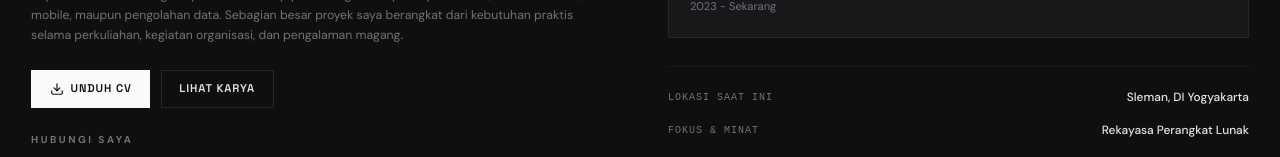
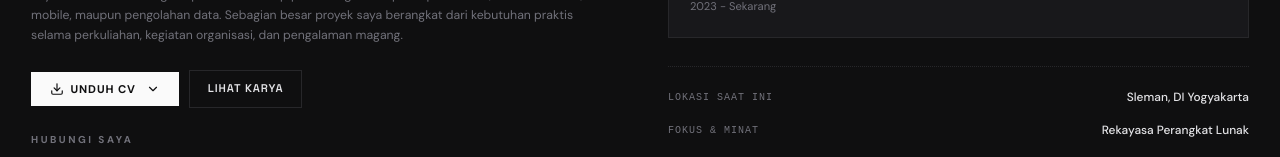
Before and after one commit to Dhani2612/website-portofolio, a React (Vite) app: page / in a window 1280 px wide. Shown: the part 257-414 px from the top of the page. Built offline with nearby package versions, Linux system fonts and the light colour scheme; no server answers.

Commit message:
feat: add bilingual CV download dropdown with ID and EN options

```diff
--- a/src/components/Hero.css
+++ b/src/components/Hero.css
@@ -67,19 +67,129 @@
 @media (min-width: 480px) {
   .hero-actions {
     flex-direction: row;
+    align-items: center;
   }
 }
 
 @media (min-width: 768px) {
   .hero-actions {
     flex-direction: column;
+    align-items: stretch;
   }
 }
 
 @media (min-width: 1024px) {
   .hero-actions {
     flex-direction: row;
+    align-items: center;
   }
+}
+
+/* CV Dropdown */
+.cv-dropdown-wrapper {
+  position: relative;
+  display: inline-block;
+}
+
+.cv-dropdown-toggle {
+  width: 100%;
+  display: inline-flex;
+  align-items: center;
+  justify-content: center;
+  gap: 0.5rem;
+  font-family: inherit;
+  cursor: pointer;
+}
+
+.cv-dropdown-toggle .chevron-icon {
+  margin-left: 0.25rem;
+  transition: transform var(--transition-speed) ease;
+}
+
+.cv-dropdown-toggle .chevron-icon.open {
+  transform: rotate(180deg);
+}
+
+.cv-dropdown-menu {
+  position: absolute;
+  top: calc(100% + 4px);
+  left: 0;
+  min-width: 210px;
+  background-color: var(--card-bg, #0f0f11);
+  border: 1px solid var(--card-border, #262626);
+  box-shadow: 0 10px 25px rgba(0, 0, 0, 0.45);
+  display: flex;
+  flex-direction: column;
+  z-index: 100;
+  animation: cvFadeIn 0.15s ease-out forwards;
+}
+
+@keyframes cvFadeIn {
+  from {
+    opacity: 0;
+    transform: translateY(-4px);
+  }
+  to {
+    opacity: 1;
+    transform: translateY(0);
+  }
+}
+
+.cv-dropdown-item {
+  display: flex;
+  align-items: center;
+  gap: 0.65rem;
+  padding: 0.65rem 0.9rem;
+  font-size: 0.8rem;
+  font-weight: 500;
+  color: var(--text-color);
+  text-decoration: none;
+  transition: background-color var(--transition-speed) ease, color var(--transition-speed) ease;
+  border-bottom: 1px dotted rgba(255, 255, 255, 0.08);
+  cursor: pointer;
+}
+
+.cv-dropdown-item:last-child {
+  border-bottom: none;
+}
+
+.cv-dropdown-item:hover {
+  background-color: var(--card-hover-bg, rgba(255, 255, 255, 0.05));
+  color: var(--foreground);
+}
+
+.cv-dropdown-item.coming-soon {
+  opacity: 0.85;
+}
+
+.cv-item-badge {
+  font-size: 0.65rem;
+  font-weight: 700;
+  padding: 0.15rem 0.35rem;
+  background-color: rgba(255, 255, 255, 0.08);
+  color: var(--text-muted);
+  border-radius: 2px;
+  letter-spacing: 0.05em;
+}
+
+.cv-dropdown-item:hover .cv-item-badge {
+  background-color: var(--accent-color);
+  color: #fff;
+}
+
+.cv-item-label {
+  flex: 1;
+  text-align: left;
+}
+
+.cv-item-hint {
+  font-size: 0.65rem;
+  color: var(--text-muted);
+  text-transform: uppercase;
+  letter-spacing: 0.05em;
+  padding: 0.1rem 0.3rem;
+  background: rgba(255, 255, 255, 0.04);
+  border-radius: 2px;
 }
 
 /* Social Links */
--- a/src/components/Hero.jsx
+++ b/src/components/Hero.jsx
@@ -1,6 +1,6 @@
-import React, { useState, useEffect } from 'react';
+import React, { useState, useEffect, useRef } from 'react';
 import { motion } from 'framer-motion';
-import { FiDownload } from 'react-icons/fi';
+import { FiDownload, FiChevronDown } from 'react-icons/fi';
 import { FaGithub, FaLinkedin, FaInstagram } from 'react-icons/fa';
 import { FiMail } from 'react-icons/fi';
 import { useLanguage } from '../context/LanguageContext';
@@ -10,6 +10,15 @@ const Hero = () => {
   const [greeting, setGreeting] = useState('Halo');
   const { lang, t } = useLanguage();
 
+  const [isCvDropdownOpen, setIsCvDropdownOpen] = useState(false);
+  const cvDropdownRef = useRef(null);
+
+  // Link CV: id sudah terisi, en menunggu link dari user
+  const cvLinks = {
+    id: "https://drive.google.com/file/d/1K7j0Fic4KfvVf_ixWRDtRVLCAthF8DaN/view?usp=sharing",
+    en: "#"
+  };
+
   useEffect(() => {
     const hour = new Date().getHours();
     if (hour < 12) setGreeting(lang === 'id' ? 'Selamat Pagi' : 'Good Morning');
@@ -17,6 +26,16 @@ const Hero = () => {
     else if (hour < 20) setGreeting(lang === 'id' ? 'Selamat Sore' : 'Good Evening');
     else setGreeting(lang === 'id' ? 'Selamat Malam' : 'Good Night');
   }, [lang]);
+
+  useEffect(() => {
+    const handleClickOutside = (event) => {
+      if (cvDropdownRef.current && !cvDropdownRef.current.contains(event.target)) {
+        setIsCvDropdownOpen(false);
+      }
+    };
+    document.addEventListener('mousedown', handleClickOutside);
+    return () => document.removeEventListener('mousedown', handleClickOutside);
+  }, []);
 
   return (
     <section id="home" className="hero-section">
@@ -47,14 +66,52 @@ const Hero = () => {
 
         {/* CTA Buttons */}
         <div className="hero-actions">
-          <a
-            href="https://drive.google.com/file/d/1K7j0Fic4KfvVf_ixWRDtRVLCAthF8DaN/view?usp=sharing"
-            className="btn btn-primary"
-            target="_blank"
-            rel="noopener noreferrer"
-          >
-            <FiDownload size={14} /> {t('hero', 'downloadCv')}
-          </a>
+          <div className="cv-dropdown-wrapper" ref={cvDropdownRef}>
+            <button
+              type="button"
+              className="btn btn-primary cv-dropdown-toggle"
+              onClick={() => setIsCvDropdownOpen(prev => !prev)}
+              aria-haspopup="true"
+              aria-expanded={isCvDropdownOpen}
+            >
+              <FiDownload size={14} />
+              <span>{t('hero', 'downloadCv')}</span>
+              <FiChevronDown size={14} className={`chevron-icon ${isCvDropdownOpen ? 'open' : ''}`} />
+            </button>
+
+            {isCvDropdownOpen && (
+              <div className="cv-dropdown-menu">
+                <a
+                  href={cvLinks.id}
+                  target="_blank"
+                  rel="noopener noreferrer"
+                  className="cv-dropdown-item"
+                  onClick={() => setIsCvDropdownOpen(false)}
+                >
+                  <span className="cv-item-badge">ID</span>
+                  <span className="cv-item-label">{t('hero', 'cvId')}</span>
+                </a>
+                <a
+                  href={cvLinks.en !== '#' ? cvLinks.en : undefined}
+                  target={cvLinks.en !== '#' ? "_blank" : undefined}
+                  rel={cvLinks.en !== '#' ? "noopener noreferrer" : undefined}
+                  className={`cv-dropdown-item ${cvLinks.en === '#' ? 'coming-soon' : ''}`}
+                  onClick={(e) => {
+                    if (cvLinks.en === '#') {
+                      e.preventDefault();
+                      alert(lang === 'id' ? 'Link CV Bahasa Inggris akan segera tersedia.' : 'English CV link will be available soon.');
+                    }
+                    setIsCvDropdownOpen(false);
+                  }}
+                >
+                  <span className="cv-item-badge">EN</span>
+                  <span className="cv-item-label">{t('hero', 'cvEn')}</span>
+                  {cvLinks.en === '#' && <span className="cv-item-hint">Soon</span>}
+                </a>
+              </div>
+            )}
+          </div>
+
           <a href="#portfolio" className="btn btn-secondary">
             {t('hero', 'exploreWork')}
           </a>
--- a/src/context/LanguageContext.jsx
+++ b/src/context/LanguageContext.jsx
@@ -10,6 +10,8 @@ const translations = {
       bio1: "Saya mahasiswa Informatika di UPN \"Veteran\" Yogyakarta yang berfokus pada pengembangan perangkat lunak, sistem web, dan teknologi IoT.",
       bio2: "Saya terbiasa membangun aplikasi dari tahap perancangan sampai implementasi, baik untuk web, mobile, maupun pengolahan data. Sebagian besar proyek saya berangkat dari kebutuhan praktis selama perkuliahan, kegiatan organisasi, dan pengalaman magang.",
       downloadCv: "Unduh CV",
+      cvId: "Bahasa Indonesia (ID)",
+      cvEn: "English (EN)",
       exploreWork: "Lihat Karya",
       connect: "HUBUNGI SAYA"
     },
@@ -53,6 +55,8 @@ const translations = {
       bio1: "I am an Informatics student at UPN \"Veteran\" Yogyakarta focusing on software development, web systems, and IoT.",
       bio2: "I build applications from design to implementation across web, mobile, and data-driven projects. Most of my work stems from practical needs in coursework, student organizations, and internships.",
       downloadCv: "Download CV",
+      cvId: "Indonesian (ID)",
+      cvEn: "English (EN)",
       exploreWork: "Explore Work",
       connect: "CONNECT"
     },
```
